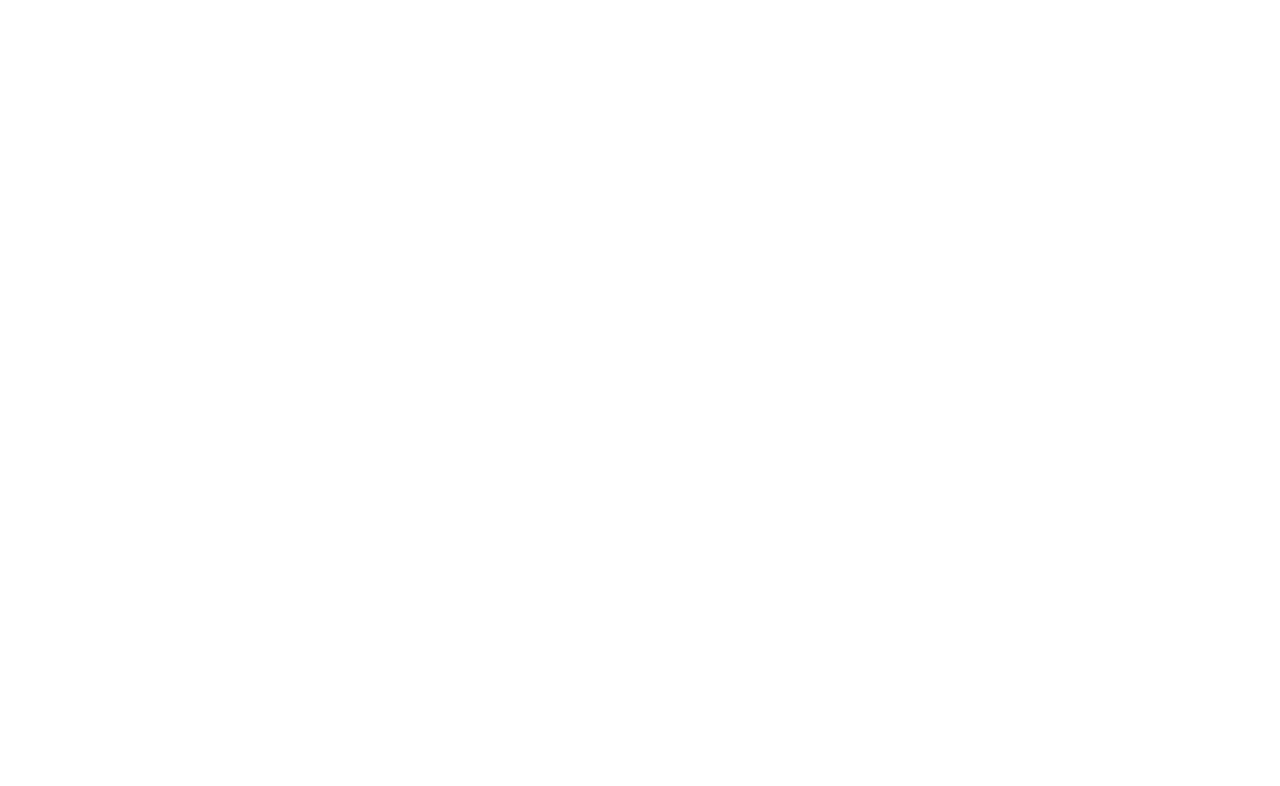
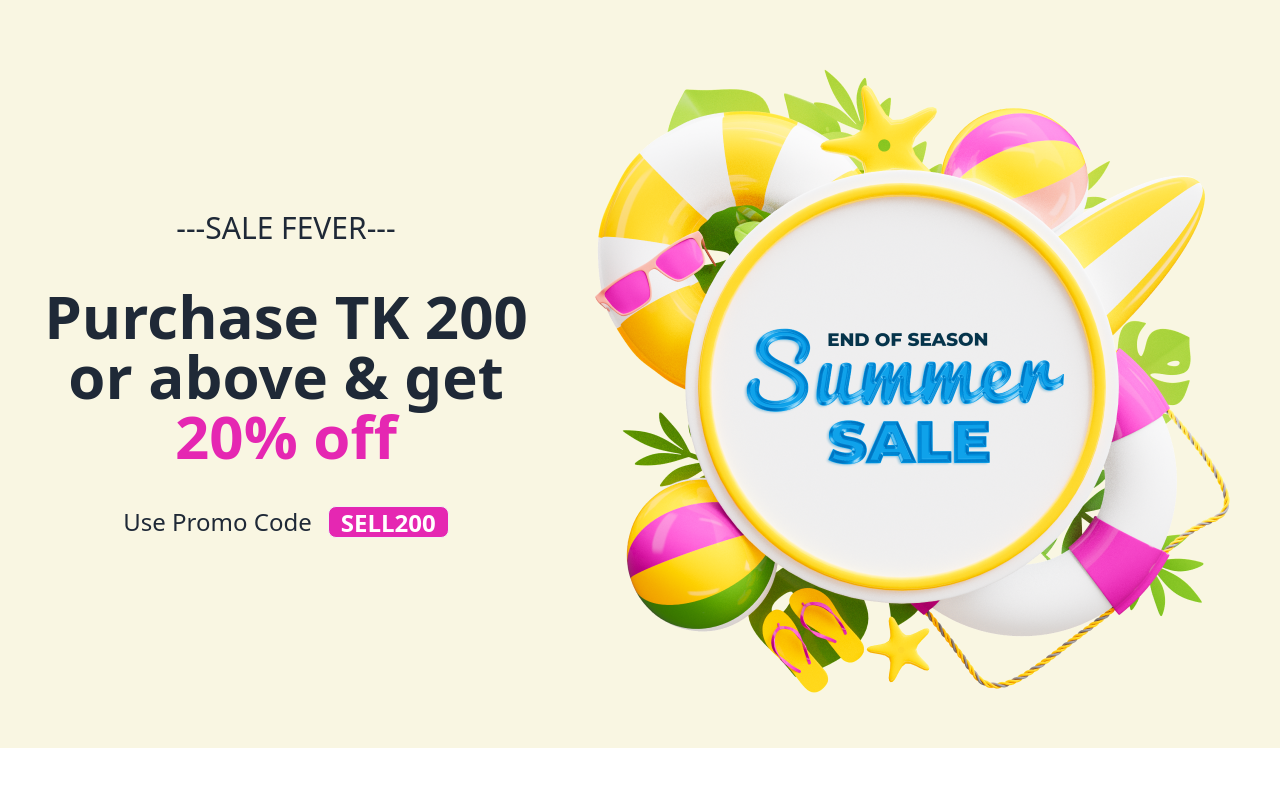
Before and after one commit to Ashraful-Islam-Akash3737/summer-sale, a plain HTML site: page index.html in a window 1280 px wide. Drawn offline with nearby package versions, Linux system fonts and the light colour scheme.

Commit message:
create header section

```diff
--- a/index.html
+++ b/index.html
@@ -1,13 +1,38 @@
 <!DOCTYPE html>
 <html lang="en">
+
 <head>
     <meta charset="UTF-8">
     <meta name="viewport" content="width=device-width, initial-scale=1.0">
     <title>Summer Sale</title>
+    <link href="https://cdn.jsdelivr.net/npm/daisyui@3.9.4/dist/full.css" rel="stylesheet" type="text/css" />
+    <script src="https://cdn.tailwindcss.com"></script>
+    <link rel="preconnect" href="https://fonts.googleapis.com">
+    <link rel="preconnect" href="https://fonts.gstatic.com" crossorigin>
+    <link href="https://fonts.googleapis.com/css2?family=Work+Sans:wght@400;500;600;700;800;900&display=swap"
+        rel="stylesheet">
 </head>
+
 <body>
+    <header class=" bg-[#F9F6E2] flex lg:flex-row flex-col p-5  justify-center items-center ">
+        <div class="text-center space-y-10 lg:w-[700px]">
+            <h4 class="font-medium text-2xl lg:text-3xl">---SALE FEVER---</h4>
+            <h2 class="font-bold text-3xl md:4xl lg:text-6xl">Purchase TK 200 or above & get <span class="font-bold text-6xl text-[#E527B2]">20% off</span> </h2>
+            <div class="flex gap-4 justify-center items-center">
+                <h5 class="font-medium text-xl lg:text-2xl">Use Promo Code</h5>
+                <button class="btn btn-sm bg-[#E527B2]  text-[#FFF] text-xl lg:text-2xl font-semibold">SELL200</button>
+            </div>
+        </div>
+        <img src="images/Summer 1.png" alt="summer-sale">
+    </header>
+    <main>
 
+    </main>
+    <footer>
+
+    </footer>
 
     <script src="js/summer-sale.js"></script>
 </body>
+
 </html>
```
